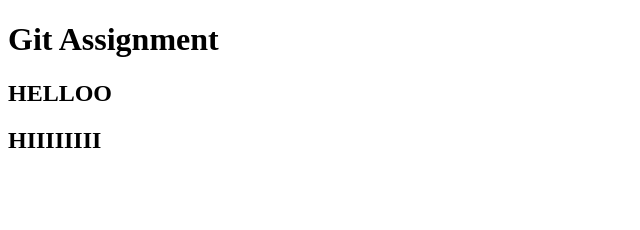
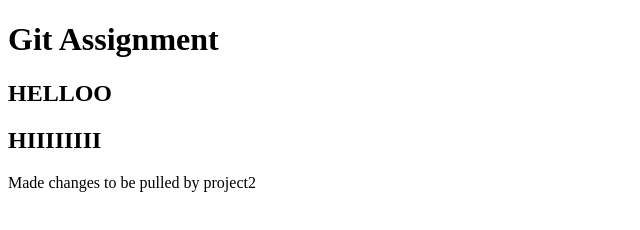
Before and after one commit to Siddhant-Rawat-HBWSL/Git_Assignment, a plain HTML site: page index.html in a window 1280 px wide. Shown: the whole page, without its empty margins (0-640 px from the left). Drawn offline with Linux system fonts and the light colour scheme.

Commit message:
change index.html, to be pulled by proejct2

```diff
--- a/index.html
+++ b/index.html
@@ -9,5 +9,7 @@
     <h1>Git Assignment</h1>
     <h2>HELLOO</h2>
     <h2>HIIIIIIII</h2>
+
+    <p>Made changes to be pulled by project2</p>
 </body>
 </html>
```
